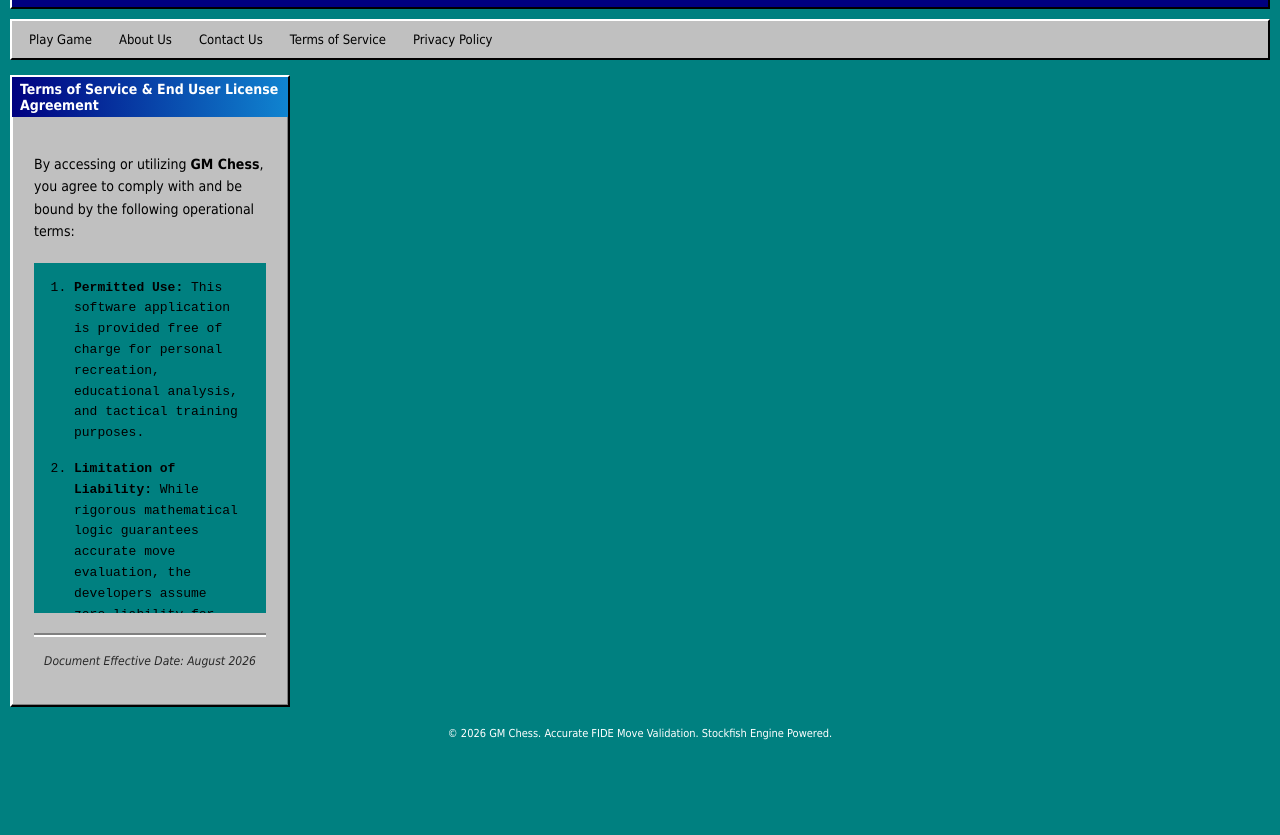
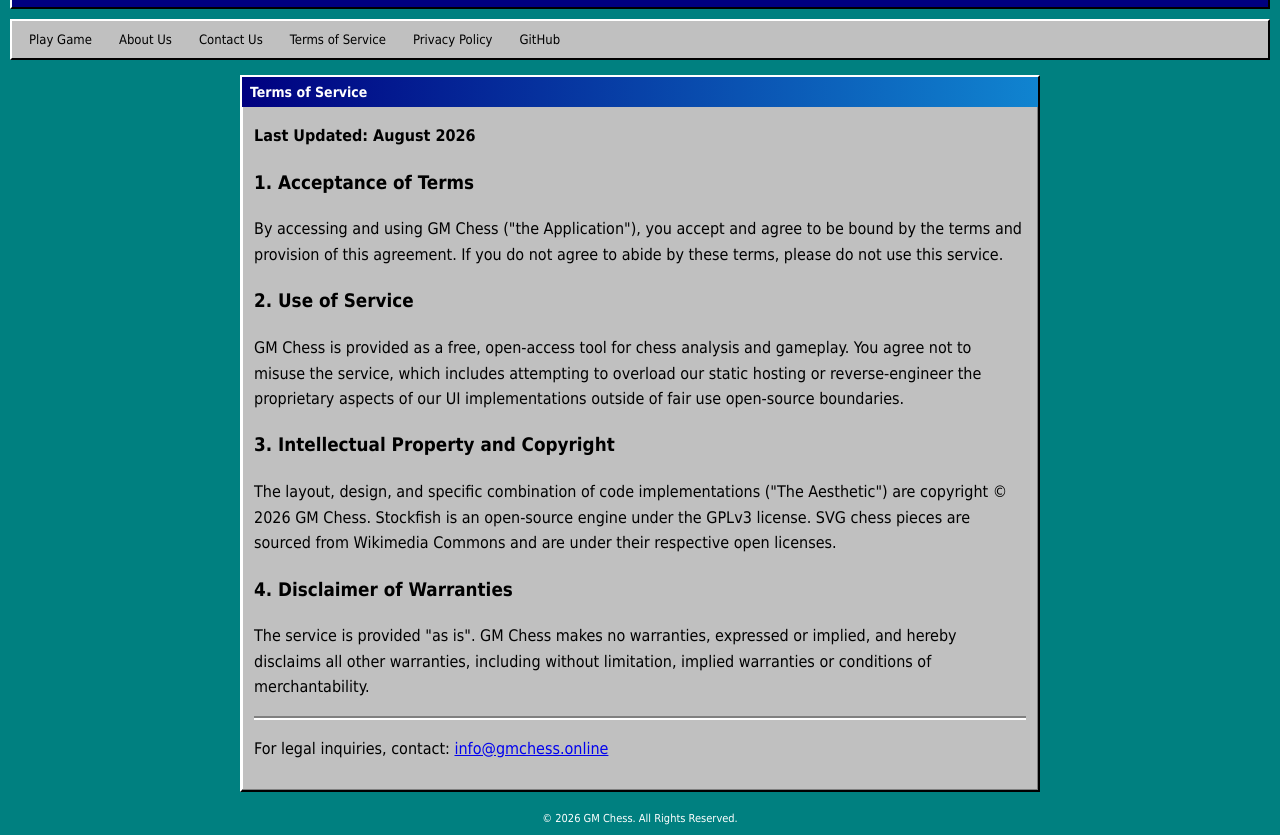
Before and after one commit to freelancedaksh-web/GMChess, a plain HTML site: page terms.html in a window 1280 px wide. Shown: the part 66-901 px from the top of the page. Before the commit the page ends 816 px from the top, so only its background shows below. Drawn offline with Linux system fonts and the light colour scheme.

Commit message:
Update terms.html

```diff
--- a/terms.html
+++ b/terms.html
@@ -2,59 +2,52 @@
 <html lang="en">
 <head>
     <meta charset="UTF-8">
-    <meta name="viewport" content="width=device-width, initial-scale=1.0">
+    <meta name="viewport" content="width=device-width, initial-scale=1.0, maximum-scale=1.0, user-scalable=no">
     <title>Terms of Service - GM Chess</title>
     <link rel="stylesheet" href="style.css">
 </head>
 <body class="theme-retro">
     <header class="header">
-        <h1>GM Chess</h1>
-        <p>The Ultimate 0-Bug Browser Engine for Blitz Typers & Grandmasters</p>
+        <div class="header-content">
+            <div>
+                <h1>GM Chess</h1>
+                <p>The Ultimate 0-Bug Browser Engine for Blitz Typers & Grandmasters</p>
+            </div>
+        </div>
     </header>
 
+    <!-- Paste Global Nav Bar Here -->
     <nav class="nav-bar">
         <a href="index.html">Play Game</a>
         <a href="about.html">About Us</a>
         <a href="contact.html">Contact Us</a>
         <a href="terms.html">Terms of Service</a>
         <a href="privacy.html">Privacy Policy</a>
+        <a href="https://github.com/YOUR_GITHUB_USERNAME" target="_blank">GitHub</a>
     </nav>
 
-    <main class="main-container" style="justify-content: center;">
-        <section class="panel content-page" style="flex: 1; max-width: 800px;">
-            <h3 class="panel-title">Terms of Service & End User License Agreement</h3>
+    <main class="panel" style="max-width: 800px; margin: 0 auto; line-height: 1.6;">
+        <h2 class="panel-title">Terms of Service</h2>
+        <p><strong>Last Updated: August 2026</strong></p>
 
-            <div style="padding: 10px; line-height: 1.6; font-size: 14px;">
-                <p>By accessing or utilizing <strong>GM Chess</strong>, you agree to comply with and be bound by the following operational terms:</p>
+        <h3>1. Acceptance of Terms</h3>
+        <p>By accessing and using GM Chess ("the Application"), you accept and agree to be bound by the terms and provision of this agreement. If you do not agree to abide by these terms, please do not use this service.</p>
 
-                <div style="background-color: var(--bg-color); border: 2px inset var(--border-color); padding: 15px 25px; margin: 20px 0; max-height: 320px; overflow-y: auto; font-family: 'Courier New', Courier, monospace; font-size: 13px;">
-                    <ol style="margin-top: 0; padding-left: 15px;">
-                        <li style="margin-bottom: 15px;">
-                            <b>Permitted Use:</b> This software application is provided free of charge for personal recreation, educational analysis, and tactical training purposes.
-                        </li>
-                        <li style="margin-bottom: 15px;">
-                            <b>Limitation of Liability:</b> While rigorous mathematical logic guarantees accurate move evaluation, the developers assume zero liability for psychological frustration, lost sleep, rating drops, or hardware damage resulting from blundering a queen to the Grandmaster AI.
-                        </li>
-                        <li style="margin-bottom: 15px;">
-                            <b>Intellectual Property & Open Source:</b> Core open-source components (such as Stockfish WASM and chess.js) operate under their respective permissive licenses. Custom interface layouts and branding remain proprietary assets of GM Chess.
-                        </li>
-                        <li style="margin-bottom: 0;">
-                            <b>Service Availability:</b> Because the engine executes entirely on client hardware, we do not guarantee uptime for external CDN script dependencies outside our operational control.
-                        </li>
-                    </ol>
-                </div>
+        <h3>2. Use of Service</h3>
+        <p>GM Chess is provided as a free, open-access tool for chess analysis and gameplay. You agree not to misuse the service, which includes attempting to overload our static hosting or reverse-engineer the proprietary aspects of our UI implementations outside of fair use open-source boundaries.</p>
 
-                <hr class="retro-hr">
+        <h3>3. Intellectual Property and Copyright</h3>
+        <p>The layout, design, and specific combination of code implementations ("The Aesthetic") are copyright &copy; 2026 GM Chess. Stockfish is an open-source engine under the GPLv3 license. SVG chess pieces are sourced from Wikimedia Commons and are under their respective open licenses.</p>
 
-                <p style="text-align: center; font-size: 12px; margin-top: 15px; opacity: 0.8;">
-                    <i>Document Effective Date: August 2026</i>
-                </p>
-            </div>
-        </section>
+        <h3>4. Disclaimer of Warranties</h3>
+        <p>The service is provided "as is". GM Chess makes no warranties, expressed or implied, and hereby disclaims all other warranties, including without limitation, implied warranties or conditions of merchantability.</p>
+
+        <hr class="retro-hr">
+        <p>For legal inquiries, contact: <a href="mailto:info@gmchess.online" style="color: #0000ee;">info@gmchess.online</a></p>
     </main>
 
     <footer class="footer">
-        &copy; 2026 GM Chess. Accurate FIDE Move Validation. Stockfish Engine Powered.
+        &copy; 2026 GM Chess. All Rights Reserved.
     </footer>
 </body>
 </html>
```
